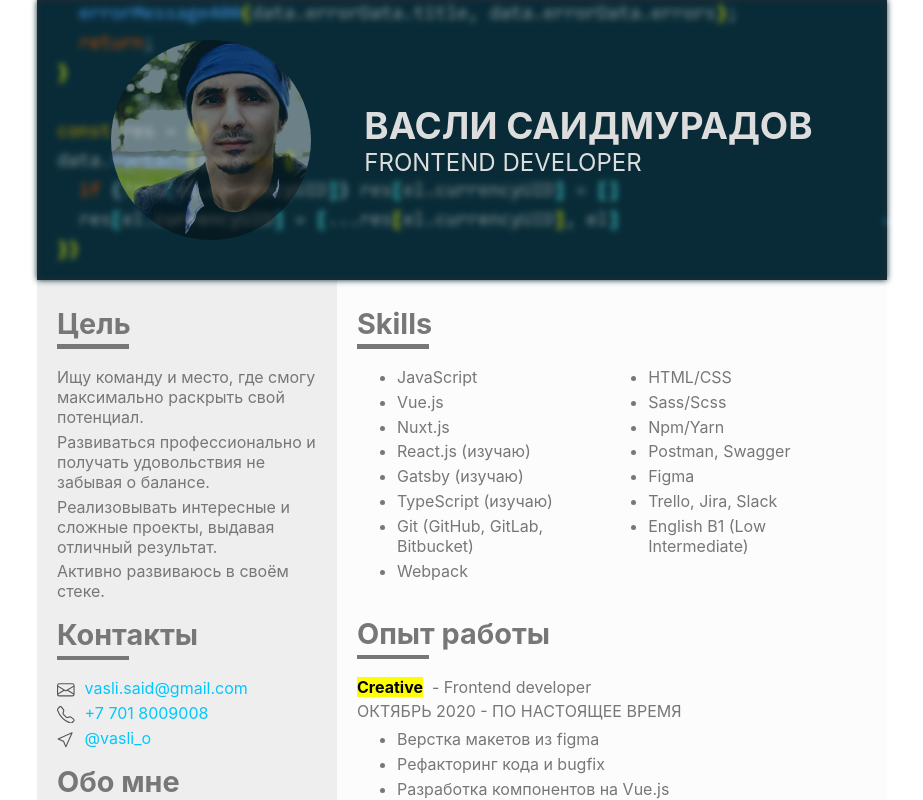
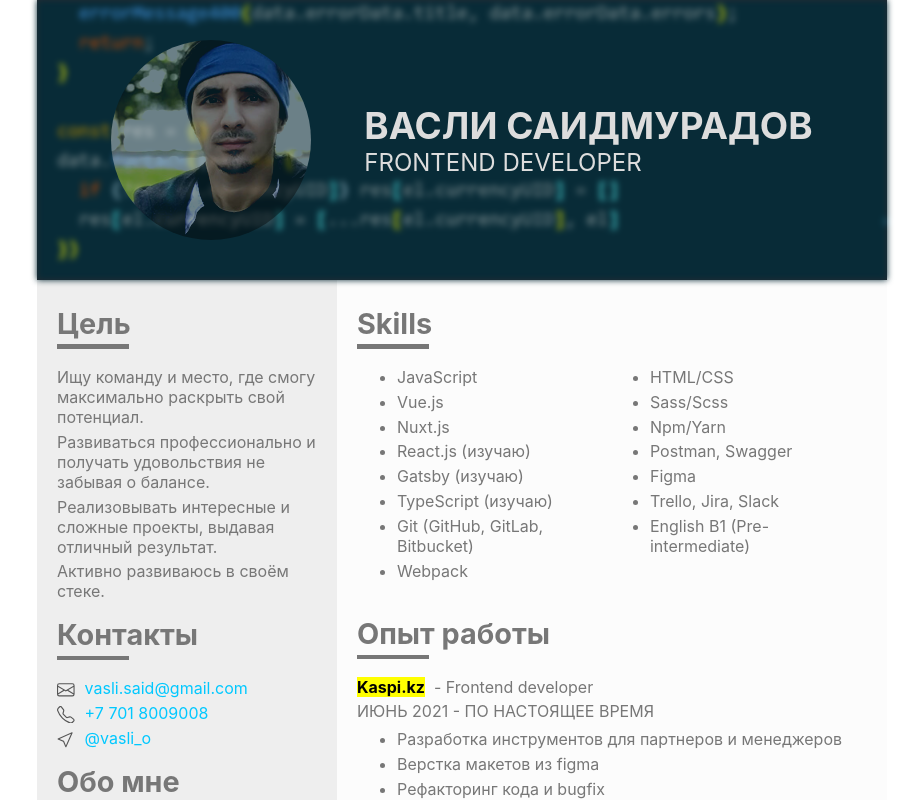
Before and after one commit to VasliSaidmuradov/resume, a React (Create React App) app: page / in a window 1280 px wide. Shown: the top 800 px of the page, without its empty margins (178-1101 px from the left). Built offline with nearby package versions, Linux system fonts and the light colour scheme.

Commit message:
feat: add new workplace

```diff
--- a/src/gData.js
+++ b/src/gData.js
@@ -59,17 +59,28 @@ const gData = {
       "Postman, Swagger",
       "Figma",
       "Trello, Jira, Slack",
-      "English B1 (Low Intermediate)",
+      "English B1 (Pre-intermediate)",
     ],
   },
   experience: {
     title: "",
     list: [
       {
+        title: "Kaspi.kz",
+        site: "https://kaspi.kz/",
+        position: "Frontend developer",
+        date: "Июнь 2021 - по настоящее время",
+        list: [
+          "Разработка инструментов для партнеров и менеджеров",
+          "Верстка макетов из figma",
+          "Рефакторинг кода и bugfix",
+        ],
+      },
+      {
         title: "Creative",
         site: "https://crtweb.ru/",
         position: "Frontend developer",
-        date: "Октябрь 2020 - по настоящее время",
+        date: "Октябрь 2020 - Июнь 2021",
         list: [
           "Верстка макетов из figma",
           "Рефакторинг кода и bugfix",
```
Also changed, not shown: 1 other file (tests, documents, lock files or other folders).
